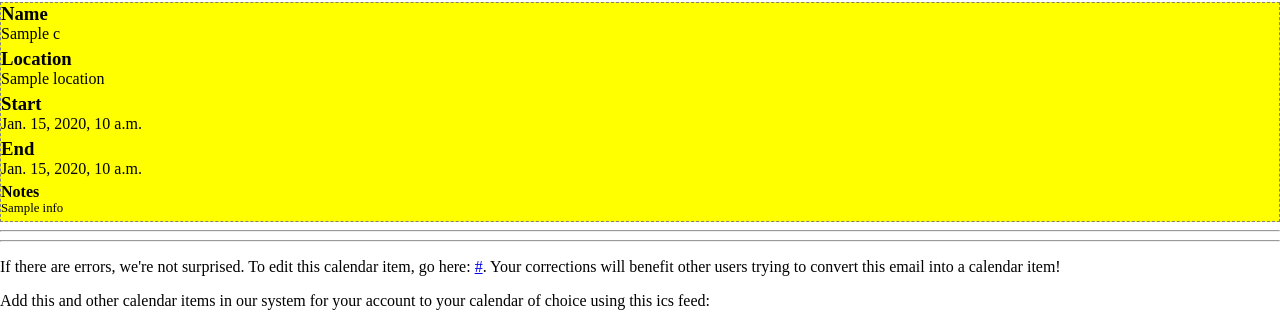
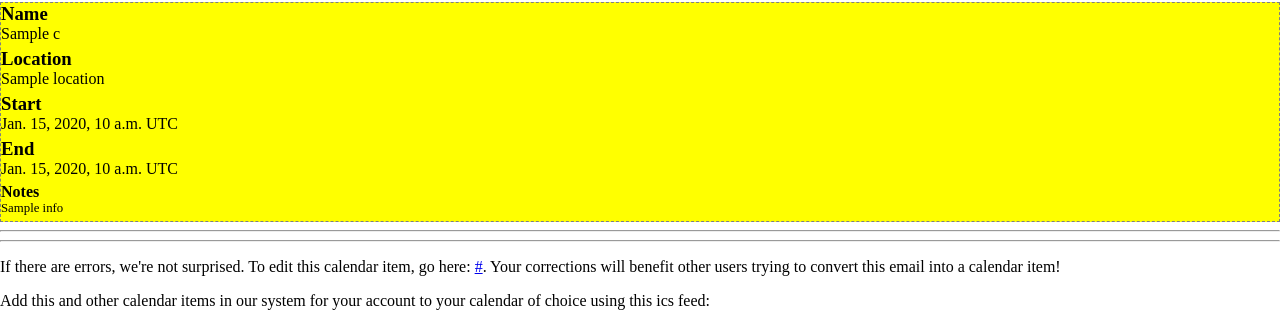
Before and after one commit to gameguy43/thehaps2, a Django app: template mysite/templates/edit_new_calendar_item_email.html in a window 1280 px wide. Shown: the part 144-458 px from the top of the page. Run offline with Django 3.2, Linux system fonts and the light colour scheme; tables that the repository leaves empty hold one stand-in row (values such as "Sample post"); the template is opened without the code that fills it: values that come from a table or form of the project are taken from there, most other values are stand-ins (such as "Sample title", 1, 10 or a date in 2020); parts of the project's set-up code (start-up, migrations or seed data) failed here and were passed over.

Commit message:
added UTC to email to clear up ambiguity

```diff
--- a/mysite/templates/edit_new_calendar_item_email.html
+++ b/mysite/templates/edit_new_calendar_item_email.html
@@ -44,14 +44,14 @@ Location
 Start
 </h3>
 <p>
-{{c.start_datetime}}
+{{c.start_datetime}} UTC
 </p>
 
 <h3>
 End
 </h3>
 <p>
-{{c.end_datetime}}
+{{c.end_datetime}} UTC
 <p>
 
 <h4>
```
